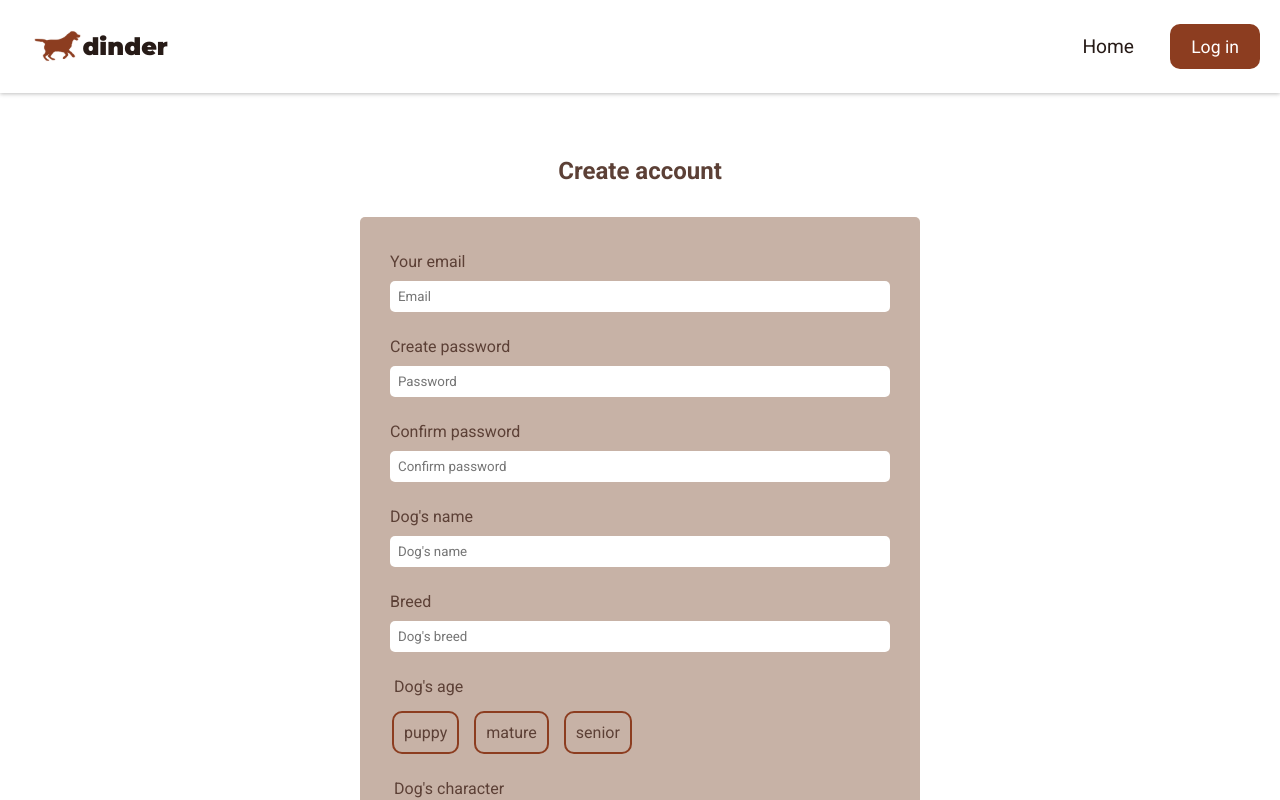
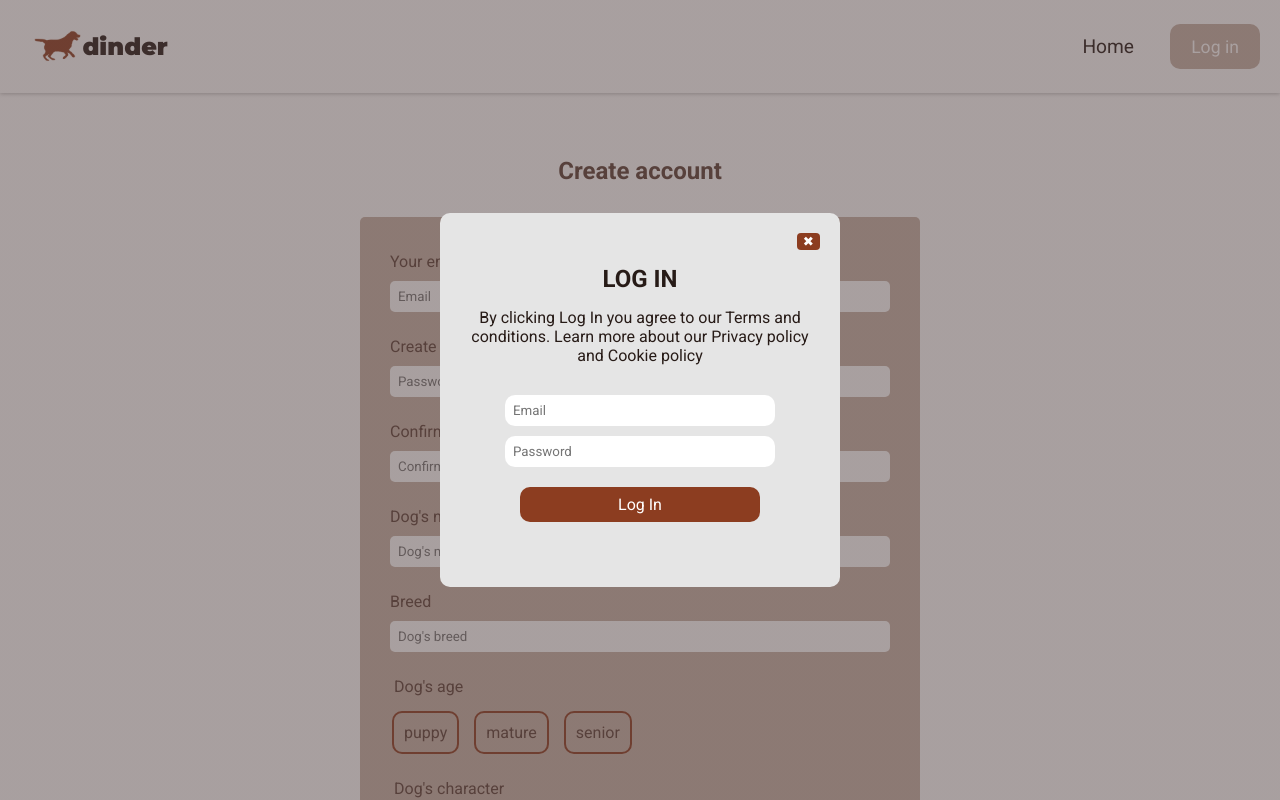
Before and after one commit to rudzupuke/SGT-final-task, a React (Create React App) app in the folder frontend/: page /register in a window 1280 px wide. Both pictures are taken after a click on the button "Log in". Shown: the top 800 px of the page. Built offline with nearby package versions, Linux system fonts and the light colour scheme.

Commit message:
adding an overlay to the login modal

```diff
--- a/frontend/src/App.scss
+++ b/frontend/src/App.scss
@@ -27,11 +27,10 @@ body {
 .button {
 	border: none;
 	cursor: pointer;
-}
 
-.button--primary {
+    &--primary {
         background-color: $primary;
-    padding: 12px 25px;
+        padding: 1em 1.7em;
         border: none;
         border-radius: 10px;
         color: $white;
@@ -56,6 +55,35 @@ body {
             text-decoration: none;
         }
     }
+}
+
+// .button--primary {
+//     background-color: $primary;
+//     padding: 12px 25px;
+//     border: none;
+//     border-radius: 10px;
+//     color: $white;
+//     cursor: pointer;
+//     font-size: 1rem;
+
+//     &:hover {
+//         background-color: $primary-bright;
+//     }
+
+//     &:active {
+//         background-color: $primary-bright;
+//     }
+
+//     &:disabled {
+//         background-color: $primary-light;
+//         cursor: not-allowed;
+//     }
+
+//     a {
+//         color: $white;
+//         text-decoration: none;
+//     }
+// }
 
 .heading--main {
     color: $white;
--- a/frontend/src/components/LoginModal/LoginModal.js
+++ b/frontend/src/components/LoginModal/LoginModal.js
@@ -38,14 +38,15 @@ const LoginModal = ({ setShowModal }) => {
     };
 
     return (
+        <div className="overlay">
             <div className="login-modal">
                 <button className="button--close" onClick={handleCloseModal}>
                     &#10006;
                 </button>
                 <h2>LOG IN</h2>
                 <p>
-        By clicking Log In you agree to our Terms and conditions. Learn more
-        about our Privacy policy and Cookie policy
+                    By clicking Log In you agree to our Terms and conditions.
+                    Learn more about our Privacy policy and Cookie policy
                 </p>
                 <form onSubmit={handleSubmit} className="login-modal__form">
                     <input
@@ -64,9 +65,14 @@ const LoginModal = ({ setShowModal }) => {
                         required
                         onChange={(e) => setPassword(e.target.value)}
                     />
-        <input type="submit" value="Log In" className="button--primary" />
+                    <input
+                        type="submit"
+                        value="Log In"
+                        className="button--primary"
+                    />
                     <p className="error-message">{errors}</p>
                 </form>
+            </div>
         </div>
     );
 };
--- a/frontend/src/components/LoginModal/LoginModal.scss
+++ b/frontend/src/components/LoginModal/LoginModal.scss
@@ -1,9 +1,25 @@
 @use "../../App.scss" as shared;
+
+.overlay {
+    z-index: 100;
+    position: fixed;
+    inset: 0;
+    width: 100vw;
+    height: 100vh;
+    display: grid;
+    place-items: center;
+    background: linear-gradient(
+        to bottom,
+        rgba(82, 65, 65, 0.5) 0%,
+        rgba(82, 65, 65, 0.5) 100%
+    );
+}
 
 .login-modal {
     display: grid;
     justify-items: center;
     position: absolute;
+    margin: 5px;
     padding: 20px;
     max-width: 360px;
     place-self: center;
@@ -33,12 +49,7 @@
         margin: 5px 0 20px;
     }
 
-    input {
-        display: block;
-    }
-}
-
-.login-modal__form {
+    &__form {
         display: grid;
         gap: 10px;
         padding: 10px;
@@ -46,7 +57,8 @@
         max-width: 270px;
 
         input {
-        padding: 8px;
+            display: block;
+            padding: 0.5rem;
             border: none;
             border-radius: 10px;
             display: block;
@@ -56,3 +68,4 @@
             margin: 10px 15px 0 15px;
         }
     }
+}
--- a/frontend/src/pages/Register/Register.js
+++ b/frontend/src/pages/Register/Register.js
@@ -6,8 +6,10 @@ import { useNavigate } from "react-router-dom";
 import "./Register.scss";
 import Header from "../../components/Header/Header";
 import Footer from "../../components/Footer/Footer";
+import LoginModal from "../../components/LoginModal/LoginModal";
 
 const Register = () => {
+    const [showModal, setShowModal] = useState(false);
     const [cookies, setCookie] = useCookies(["user"]);
     const navigate = useNavigate();
     const [formData, setFormData] = useState({
@@ -64,11 +66,11 @@ const Register = () => {
         <>
             <Header
                 whiteText={false}
-                setShowModal={() => {}}
-                showModal={false}
+                setShowModal={setShowModal}
+                showModal={showModal}
                 isOnHomePage={false}
             />
-
+            {showModal && <LoginModal setShowModal={setShowModal} />}
             <main className="register">
                 <h2>Create account</h2>
                 <form onSubmit={handleSubmit} className="registration-form">
--- a/frontend/src/pages/Register/Register.scss
+++ b/frontend/src/pages/Register/Register.scss
@@ -36,14 +36,18 @@
 		padding: 15px 0 15px;
 
 		// hides radio buttons visually but keeps them accessible to assistive technologies
+		// input[type="radio"]:not(:focus):not(:active) {
+		// 	clip: rect(0 0 0 0);
+		// 	clip-path: inset(50%);
+		// 	height: 1px;
+		// 	overflow: hidden;
+		// 	position: absolute;
+		// 	white-space: nowrap;
+		// 	width: 1px;
+		// }
+
 		input[type="radio"] {
-			clip: rect(0 0 0 0);
-			clip-path: inset(50%);
-			height: 1px;
-			overflow: hidden;
-			position: absolute;
-			white-space: nowrap;
-			width: 1px;
+			display: none;
 		}
 
 		label {
```
Lines whose indentation alone changed are shown as unchanged.
